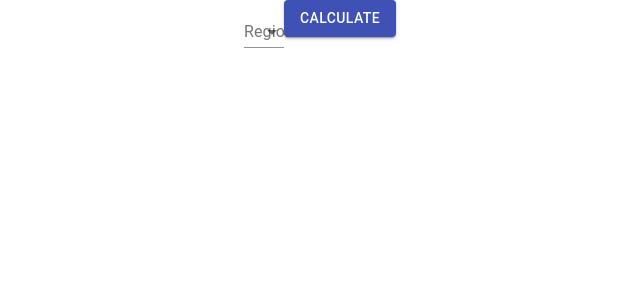
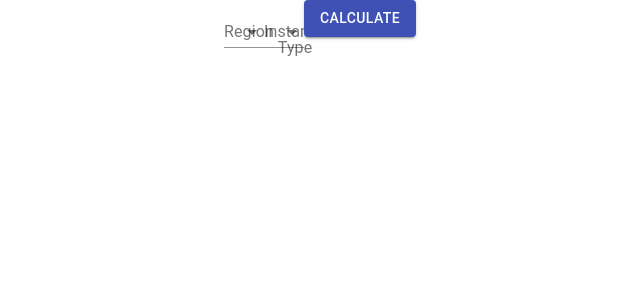
Before and after one commit to explaura/climate-haxorz-frontend, a React (Create React App) app: page / in a window 1280 px wide. Shown: the top 300 px of the page, without its empty margins (320-960 px from the left). Built offline with nearby package versions, Linux system fonts and the light colour scheme.

Commit message:
add basic input dropdown for instance types

```diff
--- a/src/App.js
+++ b/src/App.js
@@ -1,11 +1,13 @@
 import './App.css';
 import { Button } from '@material-ui/core';
-import Input from "./components/Input/Input";
+import RegionInput from "./components/Input/RegionInput";
+import InstanceTypeInput from "./components/Input/InstanceTypeInput";
 
 function App() {
   return (
     <div className="App">
-      <Input/>
+      <RegionInput/>
+      <InstanceTypeInput/>
       <Button color="primary" variant="contained">Calculate</Button>
     </div>
   );
--- /dev/null
+++ b/src/components/Input/InstanceTypeInput.jsx
@@ -0,0 +1,29 @@
+import { FormControl, InputLabel, MenuItem, Select } from '@material-ui/core';
+
+const InstanceTypeInput = ({ instanceType }) => {
+	const handleChange = () => {
+		console.log("changed");
+	};
+
+	return (
+		<FormControl>
+			<InputLabel id="instance-type-input-label">Instance Type</InputLabel>
+			<Select
+				labelId="instance-type-select-label"
+				id="instance-type-select"
+				value={instanceType}
+				label="Instance Type"
+				onChange={handleChange}
+			>
+				<MenuItem value={"a1.medium"}>a1.medium</MenuItem>
+				<MenuItem value={"a1.large"}>a1.large</MenuItem>
+				<MenuItem value={"a1.xlarge"}>a1.xlarge</MenuItem>
+				<MenuItem value={"a1.2xlarge"}>a1.2xlarge</MenuItem>
+				<MenuItem value={"a1.4xlarge"}>a1.4xlarge</MenuItem>
+				<MenuItem value={"a1.metal"}>a1.metal</MenuItem>
+			</Select>
+		</FormControl>
+	)
+};
+
+export default InstanceTypeInput;
--- a/src/components/Input/Input.jsx
+++ b/src/components/Input/RegionInput.jsx
@@ -1,6 +1,6 @@
 import { FormControl, InputLabel, MenuItem, Select } from '@material-ui/core';
 
-const Input = ({ region }) => {
+const RegionInput = ({ region }) => {
 	const handleChange = () => {
 		console.log("changed");
 	};
@@ -26,4 +26,4 @@ const Input = ({ region }) => {
 	)
 };
 
-export default Input;
+export default RegionInput;
```
